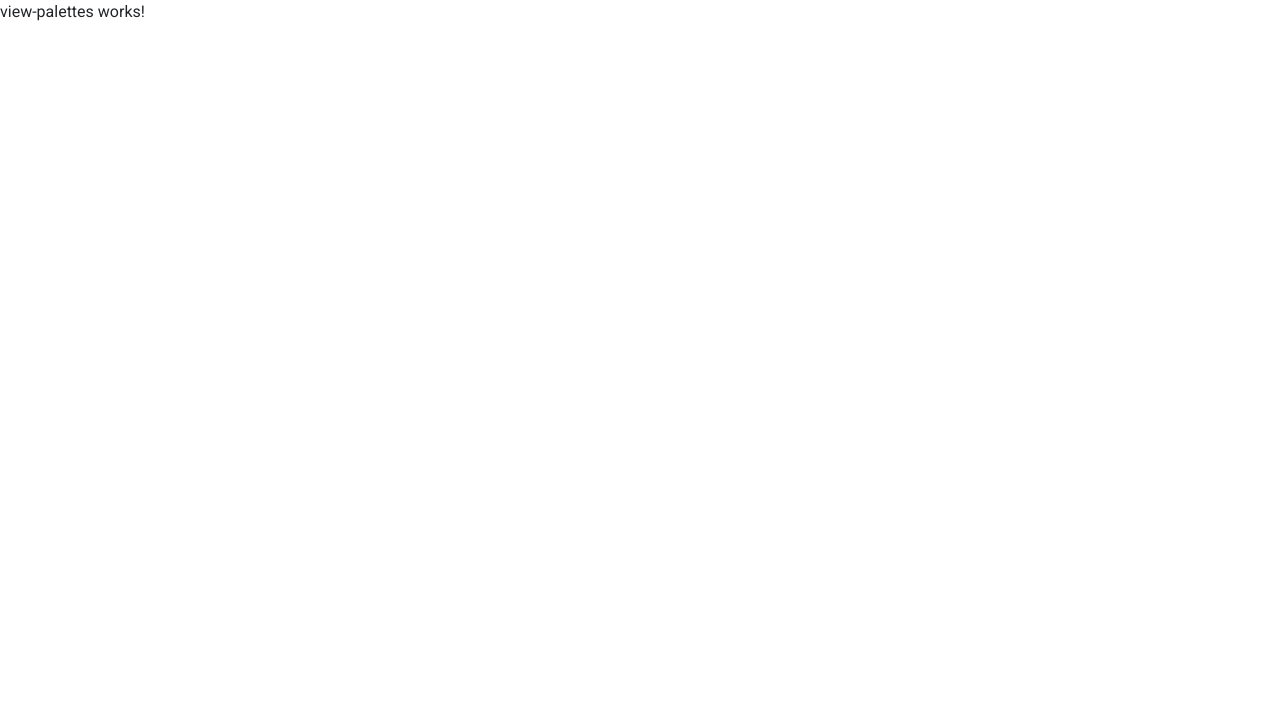
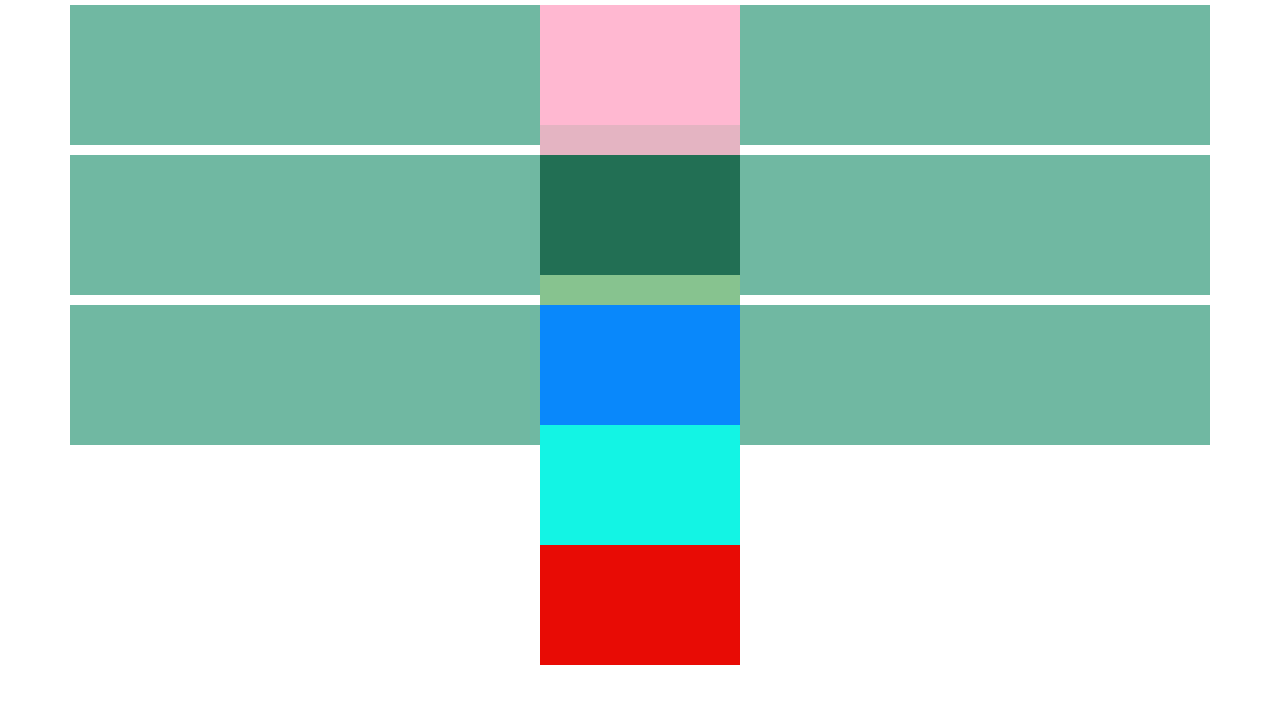
Before and after one commit to NikiDeVisscher/palette-generator, an Angular app: page /view in a window 1280 px wide. Shown: the top 704 px of the page. Built offline with nearby package versions, Linux system fonts and the light colour scheme; data requests are answered from the project's data file.

Commit message:
Added view palettes

```diff
--- a/db.json
+++ b/db.json
@@ -47,6 +47,30 @@
           "bValue": "79"
         }
       ]
+    },
+    {
+      "id": "0685",
+      "name": "test6",
+      "colours": [
+        {
+          "hexCode": "0988FB",
+          "rValue": "9",
+          "gValue": "136",
+          "bValue": "251"
+        },
+        {
+          "hexCode": "13F4E4",
+          "rValue": "19",
+          "gValue": "244",
+          "bValue": "228"
+        },
+        {
+          "hexCode": "E80B05",
+          "rValue": "232",
+          "gValue": "11",
+          "bValue": "5"
+        }
+      ]
     }
   ]
 }
--- a/src/app/components/save-colour/save-colour.component.ts
+++ b/src/app/components/save-colour/save-colour.component.ts
@@ -75,7 +75,6 @@ export class SaveColourComponent implements OnInit {
     {
       this.warning = "";
       this.palette.colours = this.colours;
-      this.palette.id = undefined;
       this.paletteService.addPalette(this.palette).subscribe({});
       this.router.navigate(['/view']);
     }
--- a/src/app/components/view-palettes/view-palettes.component.css
+++ b/src/app/components/view-palettes/view-palettes.component.css
@@ -0,0 +1,13 @@
+.colour {
+    /*display: block;*/
+    width: 200px;
+    height: 120px;
+}
+
+.item {
+    display: block;
+    width: 1246px;
+    height: 140px;
+    background-color: #70B8A2;
+    margin: 5px auto;
+}
--- a/src/app/components/view-palettes/view-palettes.component.html
+++ b/src/app/components/view-palettes/view-palettes.component.html
@@ -1 +1,19 @@
-<p>view-palettes works!</p>
+<div class="container">
+    <ng-container *ngFor="let palette of palettes; index as i">
+        <div class="row">
+            <div class="item">
+                <div  class="col">
+                    <div class="d-flex flex-row justify-content-center">
+                        <div class="colours">
+                        <ng-container *ngFor="let colour of palette.colours; index as i">
+                            <div class="d-flex flex-row justify-content-center">
+                                <div [ngStyle]="{backgroundColor: setColour(colour)}" class="colour"></div>
+                            </div>
+                        </ng-container>
+                        </div>
+                    </div>
+                </div>
+            </div>
+        </div>
+    </ng-container>
+</div>
--- a/src/app/components/view-palettes/view-palettes.component.ts
+++ b/src/app/components/view-palettes/view-palettes.component.ts
@@ -1,12 +1,36 @@
-import { Component } from '@angular/core';
+import { Component, OnInit } from '@angular/core';
+import { Colour } from '../../models/colour.model';
+import { Palette } from '../../models/palette.model';
+import { CommonModule } from '@angular/common';
+import { MatButtonModule } from '@angular/material/button';
+import { PaletteService } from '../../services/palette.service';
+import { Router } from '@angular/router';
 
 @Component({
   selector: 'app-view-palettes',
   standalone: true,
-  imports: [],
+  imports: [CommonModule, MatButtonModule],
   templateUrl: './view-palettes.component.html',
   styleUrl: './view-palettes.component.css'
 })
-export class ViewPalettesComponent {
+export class ViewPalettesComponent implements OnInit {
+  palettes: Palette[] = new Array;
 
+  constructor(private paletteService: PaletteService, private router: Router) {}
+
+  ngOnInit(): void {
+    this.paletteService.getPalettes().subscribe({
+      next: (response: Palette[]) => {
+        this.palettes = response;
+      }
+    });
+  }
+
+  setColour(colour: Colour): string {
+    var value = 'rgb(';
+    value += colour.rValue + ', ';
+    value += colour.gValue + ', ';
+    value += colour.bValue + ')';
+    return value;
+  }
 }
--- a/src/app/models/palette.model.ts
+++ b/src/app/models/palette.model.ts
@@ -5,9 +5,8 @@ export class Palette {
     name?: string;
     colours: Colour[];
 
-    constructor(id: number = -1, name: string = "", colours: Colour[] = new Array)
+    constructor(name: string = "", colours: Colour[] = new Array)
     {
-        this.id = id.toString();
         this.name = name;
         this.colours = colours;
     }
```
